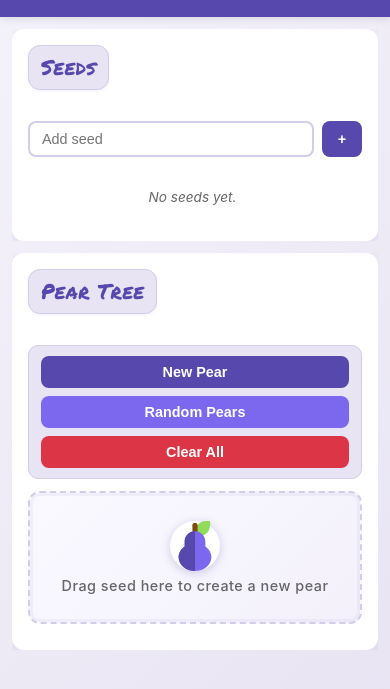
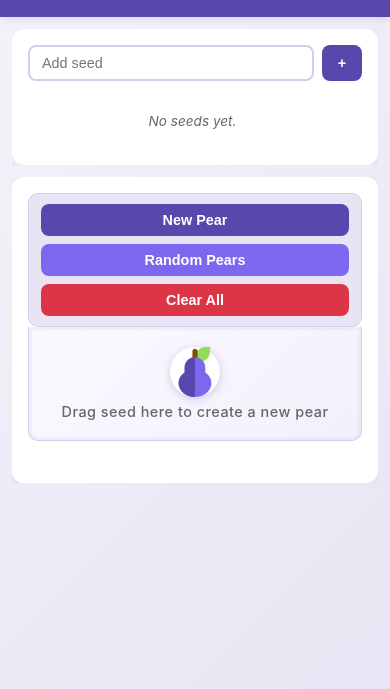
Before and after one commit to brgrd/pears, a plain HTML site: page index.html in a window 390 px wide. Shown: the part 123-812 px from the top of the page. Drawn offline with Linux system fonts and the light colour scheme.

Commit message:
Clean up UI: remove section headers, attach controls to drop zone, update README

```diff
--- a/styles.css
+++ b/styles.css
@@ -1,3 +1,21 @@
+/* Mobile-specific spacing for Pear Tree */
+@media (max-width: 768px) {
+	.controls-panel {
+		margin-bottom: 12px; /* maintain a comfortable gap on mobile */
+	}
+	.buckets-display {
+		justify-content: center;
+		gap: 12px;
+		padding-bottom: 8px;
+		min-height: 140px;
+	}
+	.new-pear-zone {
+		padding: 24px 18px; /* a bit more breathing room on mobile */
+		width: 100%;
+		max-width: 100%;
+		min-width: unset;
+	}
+}
 :root {
 	--primary-purple: #5648AD;
 	--dark-purple: #4a3a8f;
@@ -115,27 +133,13 @@ main {
 	font-size: 1.3rem;
 }
 
-/* Card header container - keeps headers anchored */
 .card-header {
-	margin-bottom: 16px;
+	display: none;
 }
 
 /* Enhanced section headers */
 .section-heading {
-	display: inline-flex;
-	align-items: center;
-	background: var(--very-light-purple);
-	border: 1px solid var(--border-color);
-	padding: 4px 12px;
-	margin: 0;
-	border-radius: 12px;
-	font-size: 1.05rem;
-	font-weight: 600;
-	letter-spacing: 0.3px;
-	white-space: nowrap;
-	box-shadow: 0 1px 3px rgba(86, 72, 173, 0.08);
-    font-family: 'Permanent Marker', cursive;
-    font-weight: 400;
+	display: none;
 }
 
 .card h3 {
@@ -363,10 +367,9 @@ main {
 /* Assignment Controls */
 .controls-header {
 	display: flex;
-	justify-content: space-between;
-	align-items: flex-start;
-	flex-wrap: wrap;
-	gap: 12px;
+	flex-direction: column;
+	gap: 0;
+	margin-bottom: 0;
 }
 
 .controls-header h2 {
@@ -376,13 +379,13 @@ main {
 .controls-panel {
 	background: var(--very-light-purple);
 	border: 1px solid var(--border-color);
-	border-radius: 10px;
+	border-radius: 10px 10px 0 0;
 	padding: 10px 12px;
 	display: flex;
 	flex-direction: column;
 	gap: 8px;
-	min-width: 240px;
-	margin-bottom: 12px; /* add space before drop zone/buckets */
+	width: 100%;
+	margin-bottom: 0;
 }
 
 .pairing-controls {
@@ -412,11 +415,12 @@ main {
 
 /* Persistent new pear creation zone */
 .new-pear-zone {
-	border: 2px dashed var(--border-color);
-	border-radius: 12px;
-	padding: 28px 22px;
+	border: 1px solid var(--border-color);
+	border-top: none;
+	border-radius: 0 0 10px 10px;
+	padding: 20px;
 	background: linear-gradient(135deg, #faf9ff 0%, #f3f0fb 100%);
-	width: clamp(260px, 31%, 340px);
+	width: 100%;
 	display: flex;
 	flex-direction: column;
 	justify-content: center;
@@ -640,6 +644,13 @@ main {
 }
 
 @media (max-width: 768px) {
+	/* adjust header bar to match mobile card padding */
+	.card-header {
+		margin: -16px -16px 12px -16px;
+		padding: 8px 14px;
+		border-top-left-radius: 12px;
+		border-top-right-radius: 12px;
+	}
 	body {
 		overflow-x: hidden;
 	}
```
Also changed, not shown: 1 other file.
